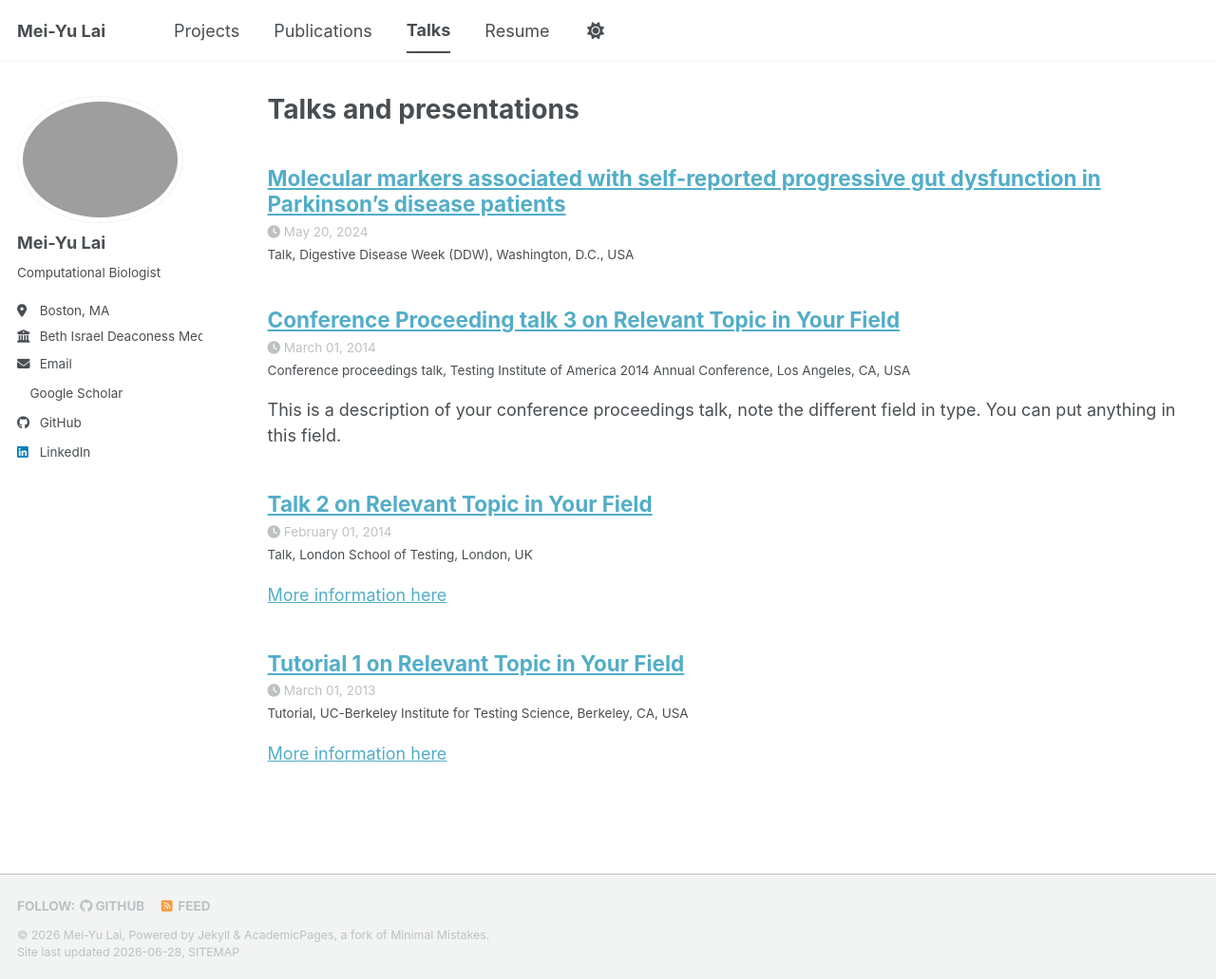
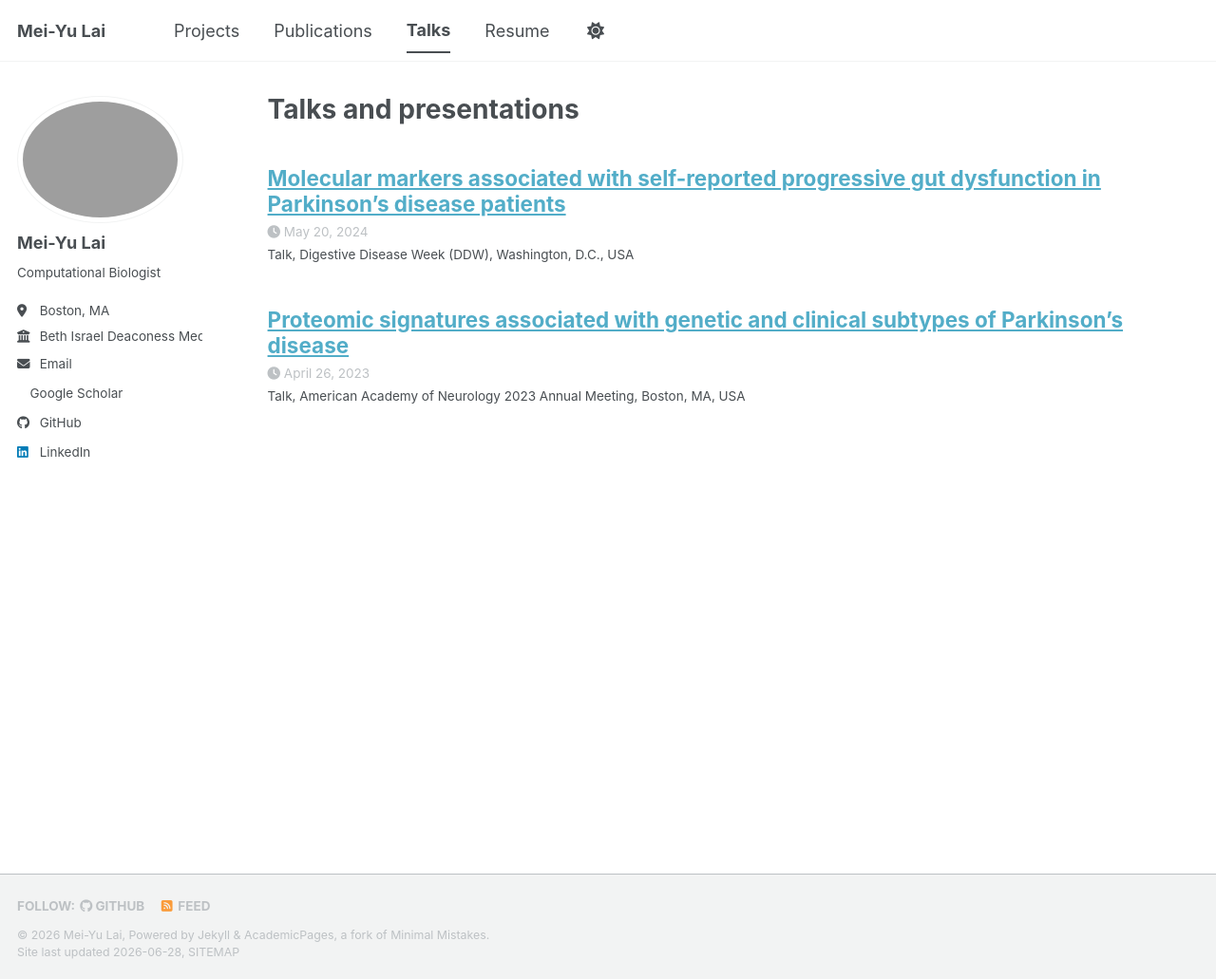
Before and after one commit to mlai22/mlai22.github.io, a Jekyll site: the page built from _pages/talks.html, in a window 1280 px wide and 1031 px high. Shown: the whole window at 95% size. Built offline with Jekyll 4.4.1, drawn with Linux system fonts in a browser that asks for light colours; a style sheet for code colours, icons or effects is not loaded.

Commit message:
update talks

```diff
--- a/_talks/2013-03-01-tutorial-1.md
+++ /dev/null
@@ -1,13 +0,0 @@
----
-title: "Tutorial 1 on Relevant Topic in Your Field"
-collection: talks
-type: "Tutorial"
-permalink: /talks/2013-03-01-tutorial-1
-venue: "UC-Berkeley Institute for Testing Science"
-date: 2013-03-01
-location: "Berkeley, CA, USA"
----
-
-[More information here](http://exampleurl.com)
-
-This is a description of your tutorial, note the different field in type. This is a markdown files that can be all markdown-ified like any other post. Yay markdown!
--- a/_talks/2014-02-01-talk-2.md
+++ /dev/null
@@ -1,13 +0,0 @@
----
-title: "Talk 2 on Relevant Topic in Your Field"
-collection: talks
-type: "Talk"
-permalink: /talks/2014-02-01-talk-2
-venue: "London School of Testing"
-date: 2014-02-01
-location: "London, UK"
----
-
-[More information here](http://example2.com)
-
-This is a description of your talk, which is a markdown files that can be all markdown-ified like any other post. Yay markdown!
--- a/_talks/2014-03-01-talk-3.md
+++ /dev/null
@@ -1,11 +0,0 @@
----
-title: "Conference Proceeding talk 3 on Relevant Topic in Your Field"
-collection: talks
-type: "Conference proceedings talk"
-permalink: /talks/2014-03-01-talk-3
-venue: "Testing Institute of America 2014 Annual Conference"
-date: 2014-03-01
-location: "Los Angeles, CA, USA"
----
-
-This is a description of your conference proceedings talk, note the different field in type. You can put anything in this field.
--- /dev/null
+++ b/_talks/2023-AAN.md
@@ -0,0 +1,9 @@
+---
+title: "Proteomic signatures associated with genetic and clinical subtypes of Parkinson's disease"
+collection: talks
+type: "Talk"
+permalink: /talks/2023-AAN
+venue: "American Academy of Neurology 2023 Annual Meeting"
+date: 2023-04-26
+location: "Boston, MA, USA"
+---
```
Also changed, not shown: _talks/2024-DDW.md (renamed from _talks/2024-GI.md, +1 -1 lines).
